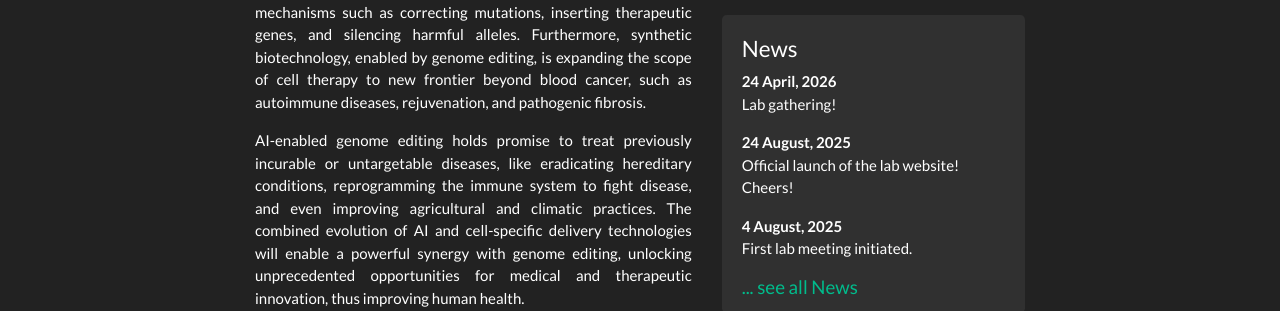
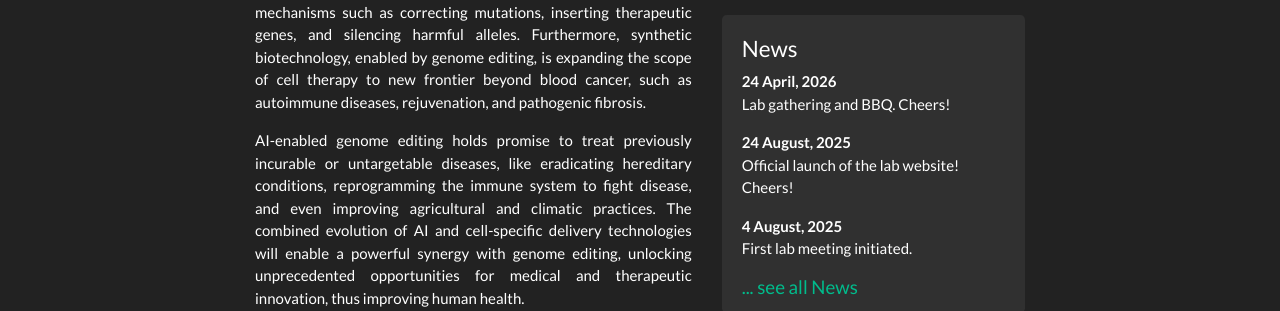
Before and after one commit to bwangair/bwangair.github.io, a Jekyll site: the page built from _pages/home.md, in a window 1280 px wide and 900 px high, scrolled down 324 px. Shown: the part 165-476 px from the top of the window. Built offline with Jekyll 4.4.1, drawn with Linux system fonts in a browser that asks for light colours; nearby versions of some CDN libraries; a style sheet for code colours, icons or effects is not loaded.

Commit message:
Update headline for lab gathering event

```diff
--- a/_data/news.yml
+++ b/_data/news.yml
@@ -1,5 +1,5 @@
 - date: 24 April, 2026
-  headline: "Lab gathering!"
+  headline: "Lab gathering and BBQ. Cheers!"
 
 - date: 24 August, 2025
   headline: "Official launch of the lab website! Cheers!"
```
